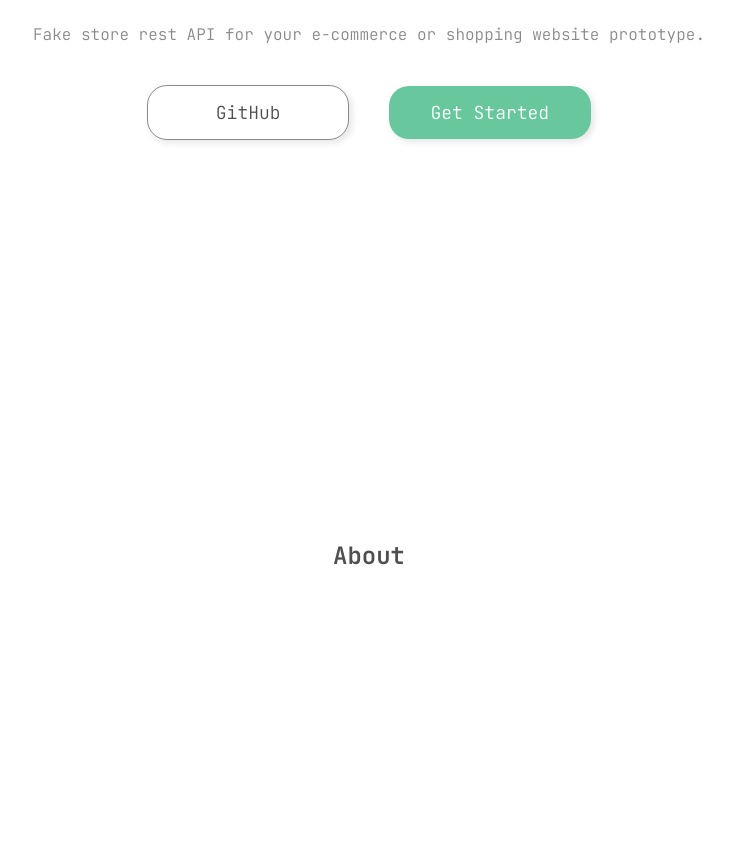
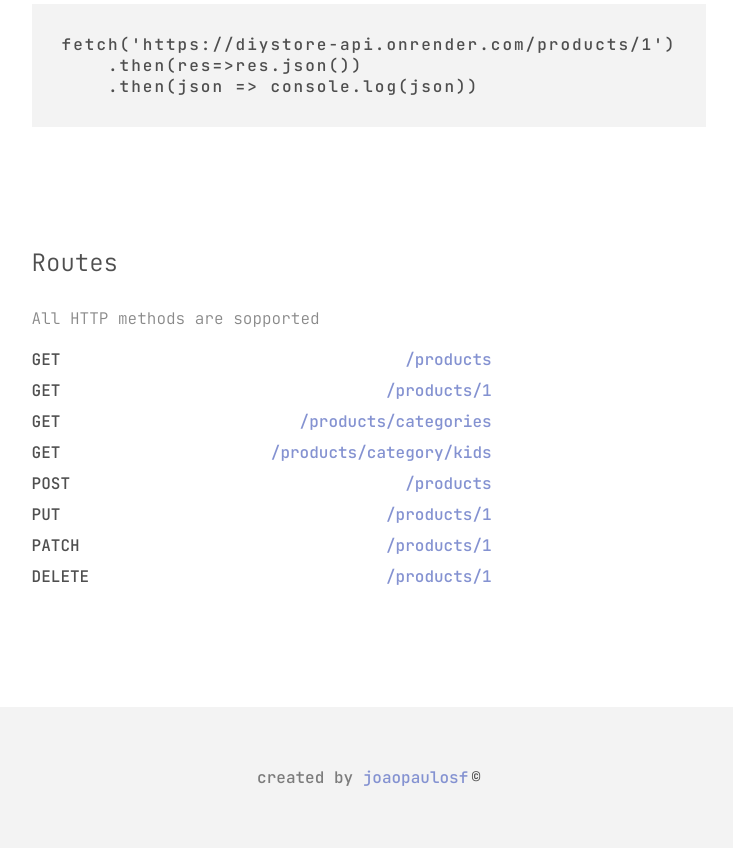
Before and after one commit to joaopaulosf/diy-store-api, a website: page views/index.html in a window 1280 px wide. Shown: the part 399-1247 px from the top of the page, without its empty margins (271-1004 px from the left). Before the commit the page ends 970 px from the top, so only its background shows below. Drawn offline with Linux system fonts and the light colour scheme; files that its build step writes are made by us from their sources; files whose address does not match are found by name.

Commit message:
feat: add update/delete endpoint

```diff
--- a/models/Product.js
+++ b/models/Product.js
@@ -25,6 +25,10 @@ const productSchema = new Schema({
     main: String,
     content: String,
   },
+  category: {
+    type: String,
+    required: true,
+  },
 });
 
 module.exports = mongoose.model("Product", productSchema);
--- a/public/css/root.css
+++ b/public/css/root.css
@@ -33,7 +33,7 @@ a {
   flex-direction: column;
   gap: 40px;
   text-align: center;
-  margin: 400px 0;
+  margin: 240px 0;
 }
 
 .sumary__logo {
@@ -89,3 +89,60 @@ a {
   color: #33333393;
   box-shadow: none;
 }
+
+.docs {
+  max-width: 1280px;
+}
+
+.docs__title {
+  font-size: 24px;
+  font-weight: 300;
+  margin-bottom: 30px;
+}
+
+.docs__example {
+  margin-bottom: 120px;
+  background-color: #3333330e;
+  padding: 30px;
+  letter-spacing: 2px;
+}
+
+.docs__text {
+  font-weight: 300;
+  font-size: 16px;
+  color: #33333393;
+  margin-bottom: 20px;
+}
+
+.list {
+  margin-bottom: 120px;
+}
+
+.list__item {
+  display: flex;
+  justify-content: space-between;
+  max-width: 460px;
+  margin: 10px 0;
+}
+
+.list__item > a {
+  color: #7f8ecff6;
+}
+
+.footer {
+  width: 100%;
+  display: flex;
+  gap: 3px;
+  align-items: center;
+  padding: 60px 0;
+  background-color: #3333330e;
+  justify-content: center;
+}
+
+.footer__text {
+  color: #3333339f;
+}
+
+.footer__link {
+  color: #7f8ecff6;
+}
--- a/server.js
+++ b/server.js
@@ -15,7 +15,6 @@ const invalid = require("./routes/invalid");
 const product = require("./routes/product");
 
 app.use(cors());
-
 app.use(express.static("public"));
 
 app.use(express.json());
--- a/views/index.html
+++ b/views/index.html
@@ -30,7 +30,61 @@
       </section>
     </section>
     <section class="docs" id="docs">
-      <h1>About</h1>
+      <h1 class="docs__title">Example code</h1>
+      <pre class="docs__example">
+fetch('https://diystore-api.onrender.com/products/1')
+    .then(res=>res.json())
+    .then(json => console.log(json))</pre
+      >
+
+      <h1 class="docs__title">Routes</h1>
+      <p class="docs__text">All HTTP methods are sopported</p>
+      <ul class="list">
+        <li class="list__item">
+          <span>GET</span>
+          <a href="#">/products</a>
+        </li>
+        <li class="list__item">
+          <span>GET</span>
+          <a href="#">/products/1</a>
+        </li>
+        <li class="list__item">
+          <span>GET</span>
+          <a href="#">/products/categories</a>
+        </li>
+        <li class="list__item">
+          <span>GET</span>
+          <a href="#">/products/category/kids</a>
+        </li>
+        <li class="list__item">
+          <span>POST</span>
+          <a href="#">/products</a>
+        </li>
+        <li class="list__item">
+          <span>PUT</span>
+          <a href="#">/products/1</a>
+        </li>
+        <li class="list__item">
+          <span>PATCH</span>
+          <a href="#">/products/1</a>
+        </li>
+        <li class="list__item">
+          <span>DELETE</span>
+          <a href="#">/products/1</a>
+        </li>
+      </ul>
     </section>
+    <footer class="footer">
+      <p class="footer__text">
+        created by
+        <a
+          class="footer__link"
+          href="https://www.linkedin.com/in/jo%C3%A3opaulosf/"
+          target="_blank"
+          >joaopaulosf</a
+        >
+      </p>
+      &copy;
+    </footer>
   </body>
 </html>
```
Also changed, not shown: controllers/product.js (+94 -19 lines), routes/product.js (+7 -1 lines).
